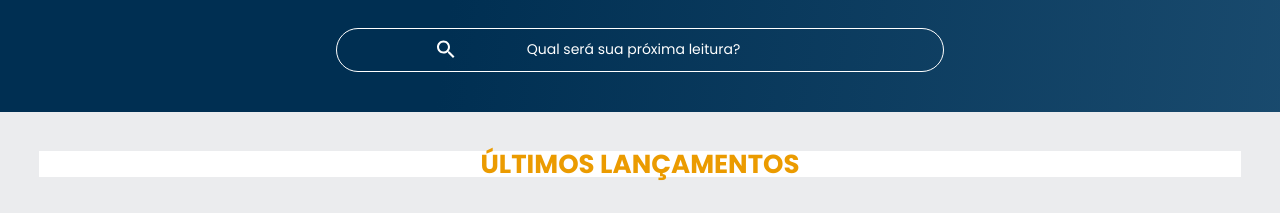
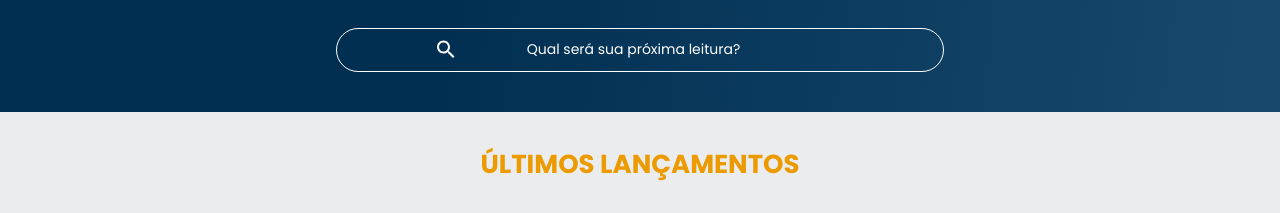
Before and after one commit to 36kone/alurabooks, a plain HTML site: page index.html in a window 1280 px wide. Shown: the part 192-405 px from the top of the page. Drawn offline with nearby package versions, Linux system fonts and the light colour scheme.

Commit message:
Add files via upload

```diff
--- a/styles/carrossel.css
+++ b/styles/carrossel.css
@@ -6,7 +6,6 @@
     font-size: 18px;
     font-weight: 700;
     text-transform: uppercase;
-    background-color: var(--branco);
 }
 
 .swiper-slide img {
```
